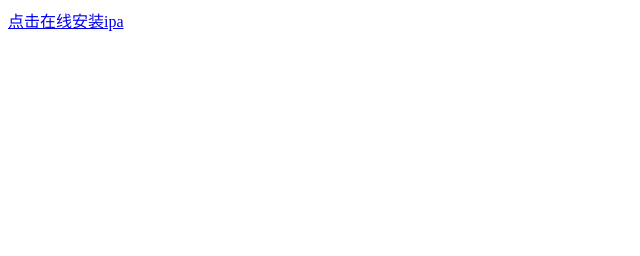
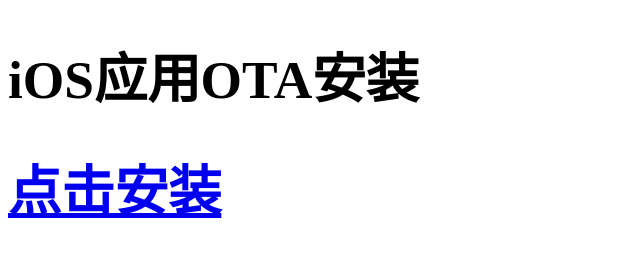
Before and after one commit to lhao407/install, a plain HTML site: page docs/index.html in a window 1280 px wide. Shown: the whole page, without its empty margins (0-640 px from the left). Drawn offline with Linux system fonts and the light colour scheme.

Commit message:
Update index.html

```diff
--- a/docs/index.html
+++ b/docs/index.html
@@ -2,11 +2,12 @@
 <html>
 <head>
 <meta charset="utf-8">
-<title>在线安装</title>
+<title>发酵车间app在线安装</title>
 </head>
 <body>
-
-<a  href="itms-services://?action=download-manifest&amp;url=https://raw.githubusercontent.com/lhao407/install/master/manifest.plist">点击在线安装ipa</a>
-
+<h1 style="font-size:40pt">iOS应用OTA安装<h1/>
+<h1 style="font-size:40pt">
+<a title="iPhone" href="itms-services://?action=download-manifest&url=https://raw.githubusercontent.com/lhao407/install/masster/manifest.plist">点击安装</a>
+<h1/>
 </body>
 </html>
```
